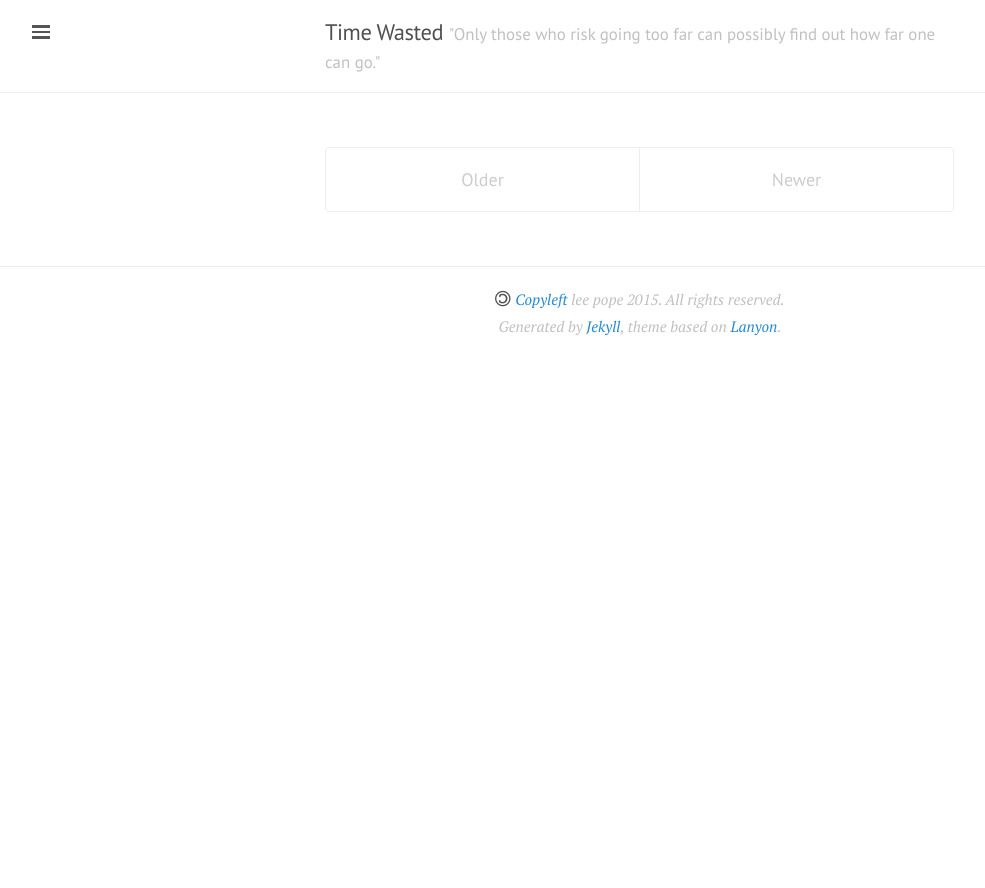
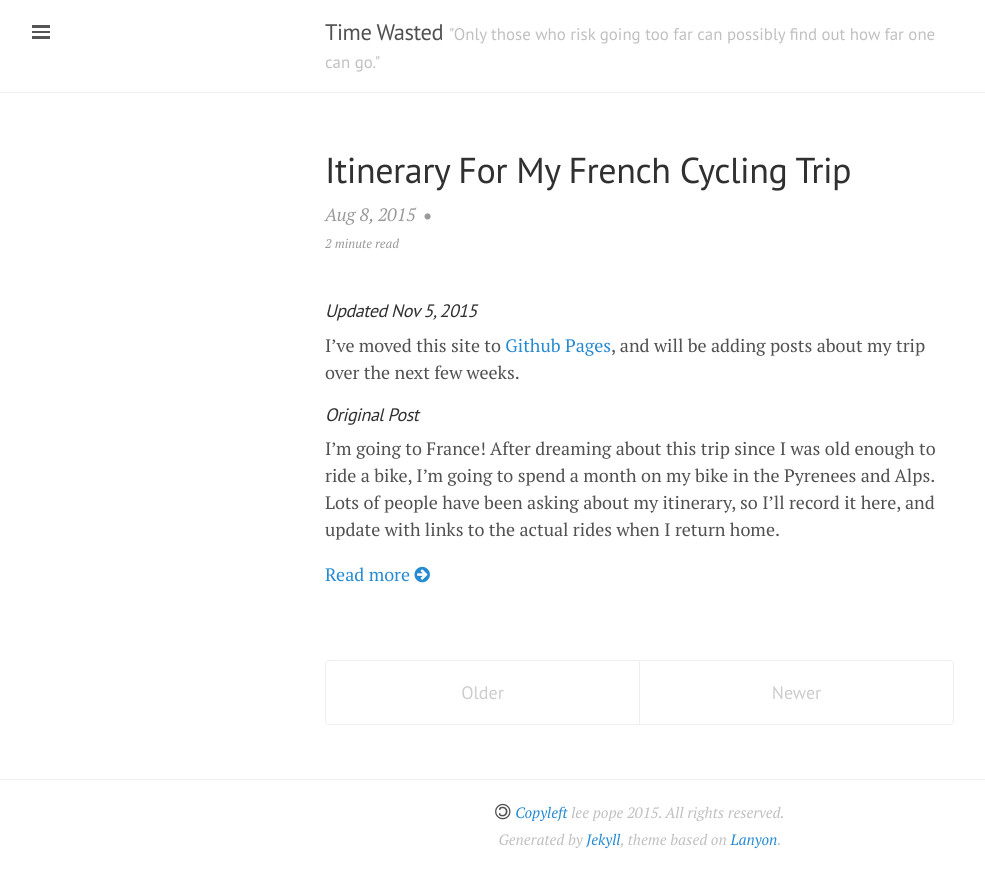
Before and after one commit to leepope/leepope.github.io, a Jekyll site: the page built from index.html, in a window 1280 px wide. Shown: the top 888 px of the page, without its empty margins (0-985 px from the left). Built offline with Jekyll 4.4.1, drawn with Linux system fonts in a browser that asks for light colours; nearby versions of some CDN libraries; the list of posts is cut into pages by our own code; comment, search, counter and statistics services are not loaded.

Commit message:
Published.

```diff
--- a/_drafts/france-trip.md
+++ b/_posts/2015-08-08-france-trip.md
@@ -13,6 +13,13 @@ show_meta: false
 author:        lee
 comments:      true
 ---
+
+#### _Updated {{ page.updated | date: "%b %-d, %Y" }}_
+
+I've moved this site to [Github Pages](http://pages.github.com), and will be
+adding posts about my trip over the next few weeks.
+
+#### _Original Post_
 
 I'm going to France! After dreaming about this trip since I was old enough to ride a bike, I'm
 going to spend a month on my bike in the Pyrenees and Alps. Lots of people have been asking about
```
Also changed, not shown: other parts of _posts/2015-08-08-france-trip.md (+2 -2 lines).
